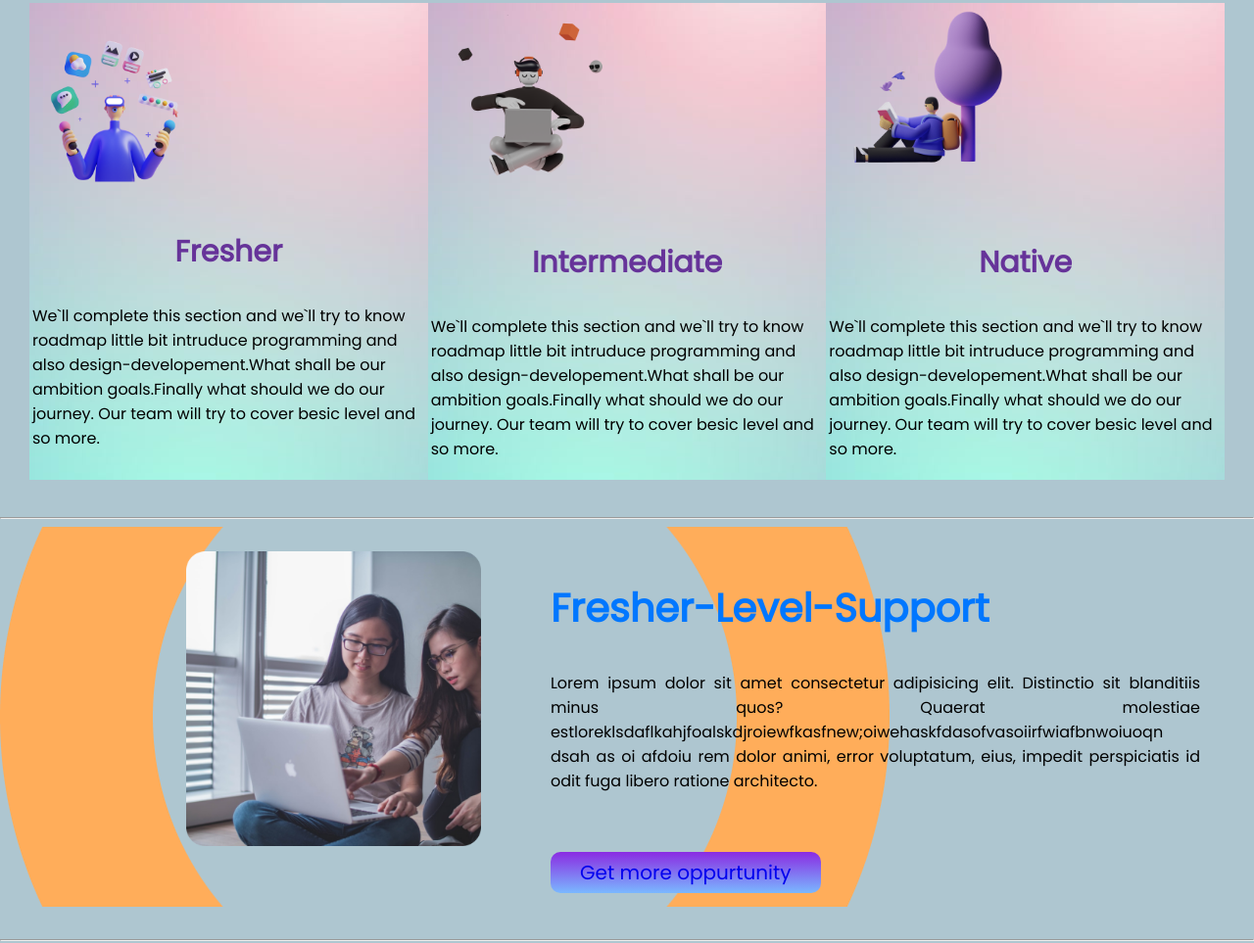
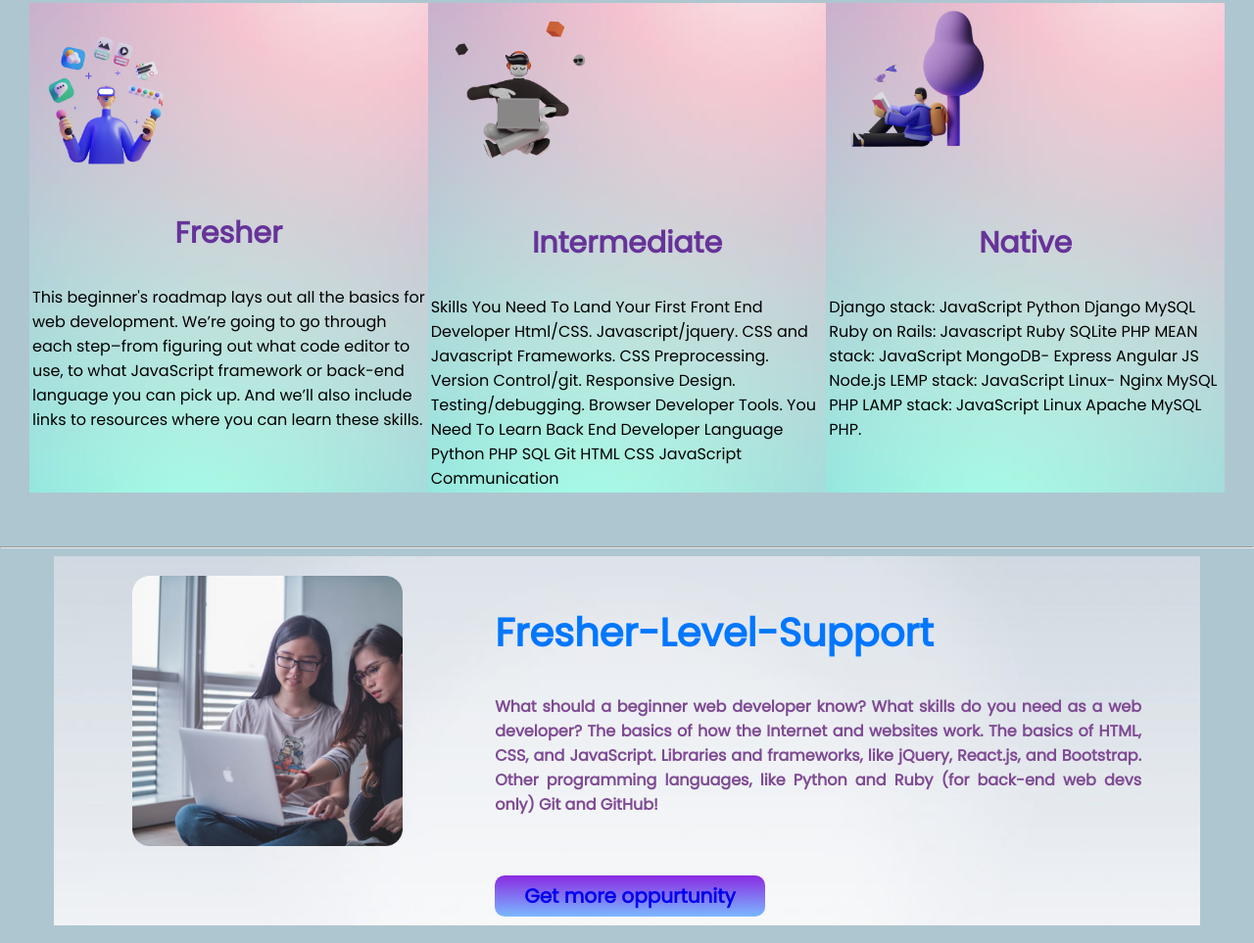
Before and after one commit to Mahabubhasan01/Mission-Hunting, a plain HTML site: page index.html in a window 1280 px wide. Shown: the part 699-1662 px from the top of the page at 98% size. Drawn offline with Linux system fonts and the light colour scheme.

Commit message:
alhumduliallah-complete

```diff
--- a/index.html
+++ b/index.html
@@ -37,8 +37,9 @@
            </div>
             <div class="writting">
                 <h3>Fresher</h3>
-               <p>We`ll complete this section and we`ll try to know roadmap little bit intruduce programming and also design-developement.What shall be our ambition goals.Finally what should we do our journey.
-                Our team will try to cover besic level and so more.</p>
+               <p>This beginner's roadmap lays out all the basics for web development. We’re going to go through each step–from figuring out what code editor to use, to what JavaScript framework or back-end language you can pick up. And we’ll also include links to resources where you can learn these skills.
+
+            </p>
             </div>
         </div>
 
@@ -48,8 +49,17 @@
                 </div>
                 <div class="writting">
                     <h3>Intermediate</h3>
-                    <p>We`ll complete this section and we`ll try to know roadmap little bit intruduce programming and also design-developement.What shall be our ambition goals.Finally what should we do our journey.
-                     Our team will try to cover besic level and so more.</p>
+                    <p>Skills You Need To Land Your First Front End Developer
+                        Html/CSS.
+                        Javascript/jquery.
+                        CSS and Javascript Frameworks.
+                        CSS Preprocessing.
+                        Version Control/git.
+                        Responsive Design.
+                        Testing/debugging.
+                        Browser Developer Tools.
+                     You Need To Learn Back End Developer Language Python PHP SQL Git  HTML CSS JavaScript Communication
+                        </p>
                  </div>
             </div>
 
@@ -59,8 +69,11 @@
                 </div>
                 <div class="writting">
                     <h3>Native</h3>
-                    <p>We`ll complete this section and we`ll try to know roadmap little bit intruduce programming and also design-developement.What shall be our ambition goals.Finally what should we do our journey.
-                     Our team will try to cover besic level and so more.</p>
+                    <p>Django stack: JavaScript  Python  Django  MySQL
+                        Ruby on Rails: Javascript  Ruby  SQLite  PHP
+                        MEAN stack: JavaScript  MongoDB- Express  Angular JS  Node.js
+                        LEMP stack: JavaScript  Linux- Nginx  MySQL  PHP
+                        LAMP stack: JavaScript  Linux  Apache  MySQL  PHP.</p>
                 </div>
             </div>
 
@@ -71,7 +84,14 @@
           </div>
           <div class="left-site">
               <h2 class="txt">Fresher-Level-Support</h2>
-              <p class="set">Lorem ipsum dolor sit amet consectetur adipisicing elit. Distinctio sit blanditiis minus quos? Quaerat molestiae estloreklsdaflkahjfoalskdjroiewfkasfnew;oiwehaskfdasofvasoiirfwiafbnwoiuoqn dsah as oi afdoiu rem dolor animi, error voluptatum, eius, impedit perspiciatis id odit fuga libero ratione architecto.</p><br><br>
+                <p class="set">What should a beginner web developer know?
+                 What skills do you need as a web developer?
+                 The basics of how the Internet and websites work.
+                 The basics of HTML, CSS, and JavaScript.
+                 Libraries and frameworks, like jQuery, React.js, and Bootstrap.
+                 Other programming languages, like Python and Ruby (for back-end web devs only)
+                 Git and GitHub!
+                </p><br><br>
               <a class="link-btn" target="blank"   href="https://www.linkedin.com/in/mahabub-hasan-a5b9a5228/">Get more oppurtunity</a>
           </div>
     </section><br><hr>
@@ -106,8 +126,8 @@
             </div>
         </div>
 
-        <div class="child1">
-            <div class="bx-photo">
+        <div class="last child1">
+            <div class=" last1 bx-photo">
                 <img class="sanvi" src="images/person-1.png" alt="">
             </div>
             <div id="six" class="bx-writting">
--- a/style.css
+++ b/style.css
@@ -48,6 +48,7 @@ padding: 3px;
     padding: 7px 30px;
     border-radius: 10px;
     font-size: 20px;
+    font-weight: bold;
 }
 small{
     padding-top: 10px;
@@ -78,7 +79,7 @@ small{
 
 }
 .photo img{
-    width: 50%;
+    width: 45%;
 }
 #one{
     background-image: url(images/p33.jpeg);
@@ -95,19 +96,20 @@ small{
 }
 .sub-main{
     display: flex;
-    background-image: url(images/shape-1.png);
+    background-image: url(images/Background-Color.jpg);
     background-repeat: no-repeat;
-    background-position: left;
+    background-position: center;
+
 }
 
 .left-site{
 
-    padding: 20px;
+    padding: 15px;
 
 }
 .left-site img{
     margin-top: 5px;
-margin-left: 170px;
+margin-left: 120px;
     width: 60%;
 
 }
@@ -129,7 +131,9 @@ margin-left: 170px;
 }
 .set{
     text-align: justify;
-    padding-right: 35px;
+    padding-right:100px;
+    color: rgb(127, 75, 148);
+    font-weight: bold;
 }
 /* .......................... */
 /* box-model */
@@ -139,6 +143,10 @@ margin-left: 170px;
     justify-content: space-between;
 
 }
+.last{
+    margin-right: 10px;
+}
+
 #five{
     border: 5px lightseagreen;
     border-radius: 20px;
@@ -148,6 +156,7 @@ margin-left: 170px;
     box-shadow:20px 20px 40px  pink;
 }
 #six{
+    margin-top: 36px;
     border: 5px lightseagreen;
     border-radius: 20px;
     background-color:rgb(57, 169, 184);
@@ -165,13 +174,12 @@ margin-left: 170px;
 
 }
 .bx-writting{
-    padding: 10px;
+    padding: 7px;
 }
 .sanvi{
     width: 40%;
     margin-left: 30%;
     margin-top: 10px;
-    padding-left: -4px;
 }
 .team{
     font-weight: 600px;
```
Also changed, not shown: images/58348.jpg (added), images/main.jpg (added).
